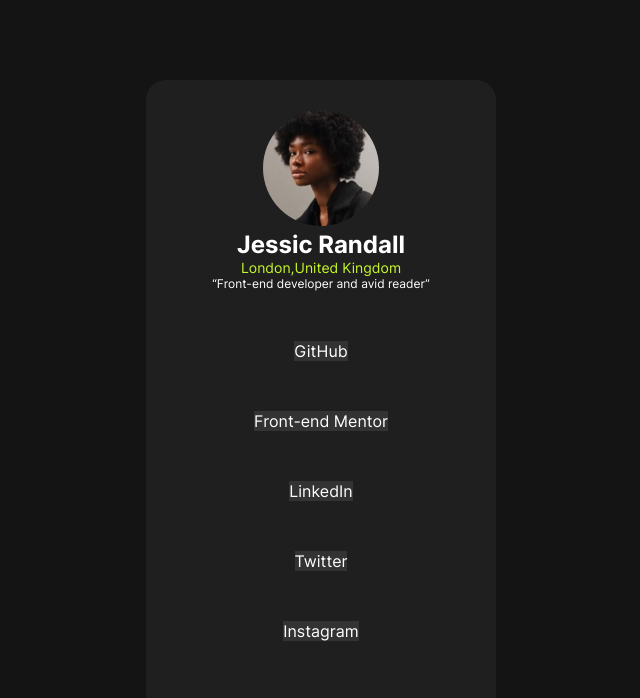
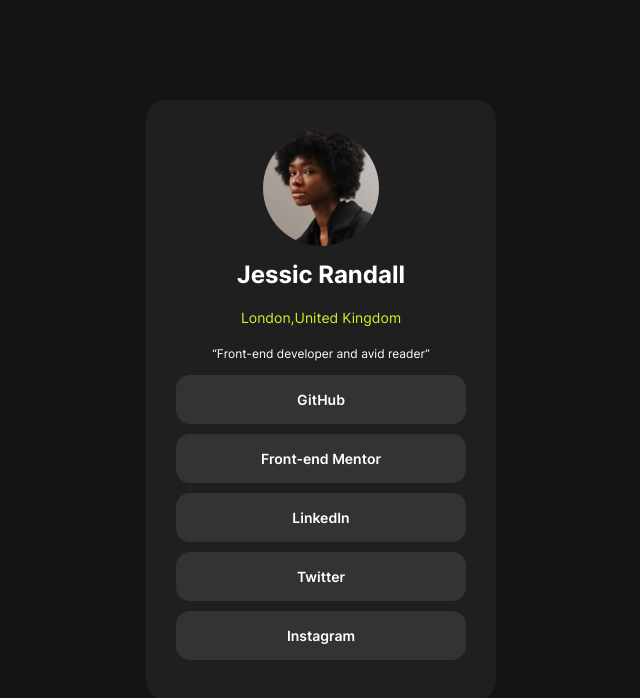
Before and after one commit to Chantal-Yvonne/Social-links-profile, a plain HTML site: page index.html in a window 1280 px wide. Shown: the whole page, without its empty margins (319-959 px from the left). Drawn offline with Linux system fonts and the light colour scheme.

Commit message:
Finished styling of social links profile

```diff
--- a/assets/styles.css/style.css
+++ b/assets/styles.css/style.css
@@ -4,9 +4,9 @@
 }
 
 * {
-    padding:0;
-    box-sizing:border-box;
-    margin:0;
+    padding: 0;
+    box-sizing: border-box;
+    margin: 0;
     font-family: Inter, sans-serif;
 }
 
@@ -34,13 +34,14 @@
 
 /* ==========SOCIAL BOX========== */
 .social-box {
-width: 350px;
+    width: 21.875rem;
     height: auto;
     background-color: var(--grey-800);
     border-radius: 1.25rem;
     text-align: center;
     padding: 1.875rem;
 }
+
 /* ==========SOCIAL PROFILE========== */
 .social-box-profile {
     color: white;
@@ -48,16 +49,20 @@ padding: 1.875rem;
 
 .social-box-profile h1 {
     font-weight: 700;
+    margin: 0.625rem;
 }
 
 .social-box-profile p:first-of-type {
     color: var(--green);
     font-size: 0.875rem;
+    margin: 1.25rem;
 }
 
 .social-box-profile p:last-of-type {
     color: var(--white);
     font-size: 0.75rem;
+    margin: 0.937rem;
+
 }
 
 .social-box-profile img {
@@ -65,15 +70,35 @@ padding: 1.875rem;
     width: 40%;
     height: 50%;
 }
+
 /* ==========SOCIAL BUTTONS========== */
-.social-btn a {
+.social-box-btns a {
+    display: block;
     text-decoration: none;
+    color: var(--white);
+    padding: 1rem 4.85rem;
     background-color: var(--grey-700);
-    color: var(--white);
+    font-weight: 600;
+    font-size: 0.875rem;
+    background-color: var(--grey-700);
+    border-radius: 0.875rem;
 
 }
 
-.social-btn {
-         margin: 50px 0;
+/* .social-box-btns a:{
+          color: blue;
+
+} */
+.social-box-btns li {
+    margin: 0.625rem 0;
+    list-style: none;
+
 
 }
+
+.social-box-btns a:hover {
+    background-color: var(--green);
+    color: var(--grey-800);
+    font-weight: 600;
+    font-size: 0.875rem;
+}
--- a/index.html
+++ b/index.html
@@ -16,13 +16,13 @@
           <p>London,United Kingdom</p>
           <p><q>Front-end developer and avid reader</q></p>
         </div>
-        <div class="social-box-btns">
-          <div class="social-btn"><a href="#">GitHub</a></div>
-          <div class="social-btn"><a href="#">Front-end Mentor</a></div>
-          <div class="social-btn"><a href="#">LinkedIn</a></div>
-          <div class="social-btn"><a href="#">Twitter</a></div>
-          <div class="social-btn"><a href="#">Instagram</a></div>
-        </div>
+        <ul class="social-box-btns">
+          <li><a href="#">GitHub</a></li>
+          <li><a href="#">Front-end Mentor</a></li>
+          <li><a href="#">LinkedIn</a></li>
+          <li><a href="#">Twitter</a></li>
+          <li><a href="#">Instagram</a></li>
+        </ul>
       </div>
     </section>
   </main>
```
Also changed, not shown: 1 other file. Lines whose indentation alone changed are shown as unchanged.
